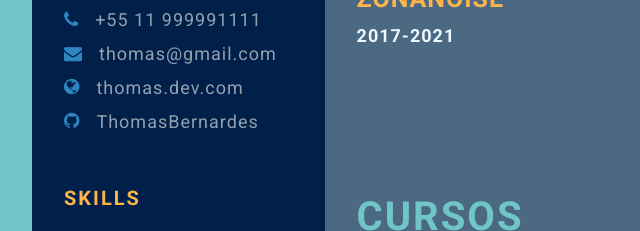
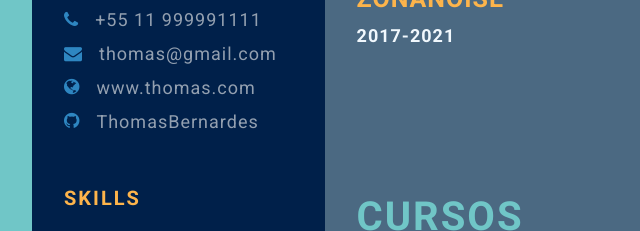
Before and after one commit to ThomasBernardes/ThomasBernardes.github.io, a plain HTML site: page index.html in a window 1280 px wide. Shown: the part 699-930 px from the top of the page, 96-736 px from the left. Drawn offline with Linux system fonts and the light colour scheme.

Commit message:
Aula 06: Finalizar e publicar o Currículo.

```diff
--- a/index.html
+++ b/index.html
@@ -34,7 +34,7 @@
                         </li>
                         <li><i class="fa fa-envelope"></i>thomas@gmail.com
                         </li>
-                        <li><i class="fa fa-globe"></i>thomas.dev.com
+                        <li><i class="fa fa-globe"></i>www.thomas.com
                         </li>
                         <li><i class="fa fa-github"></i>ThomasBernardes
                         </li>
```
